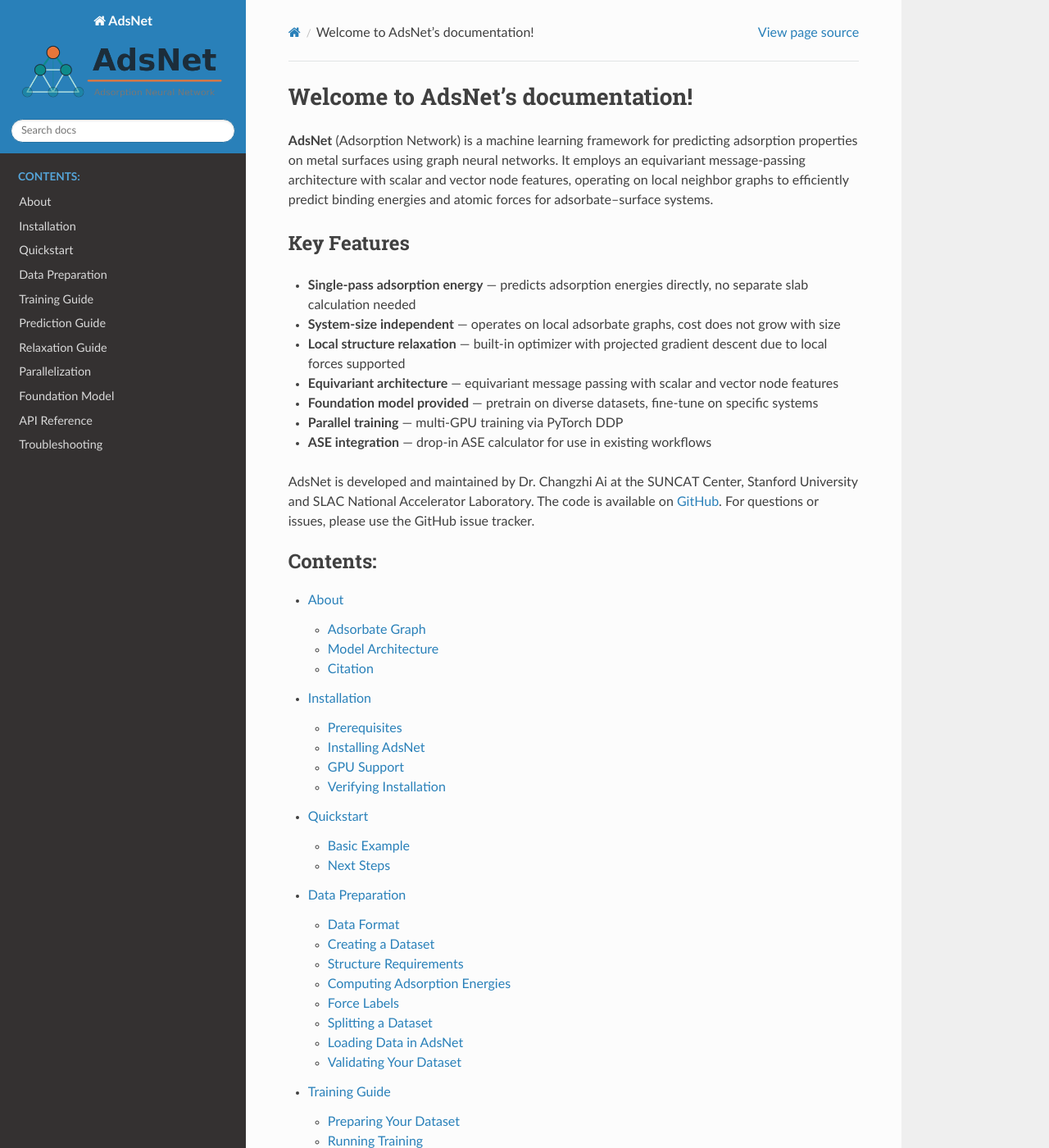
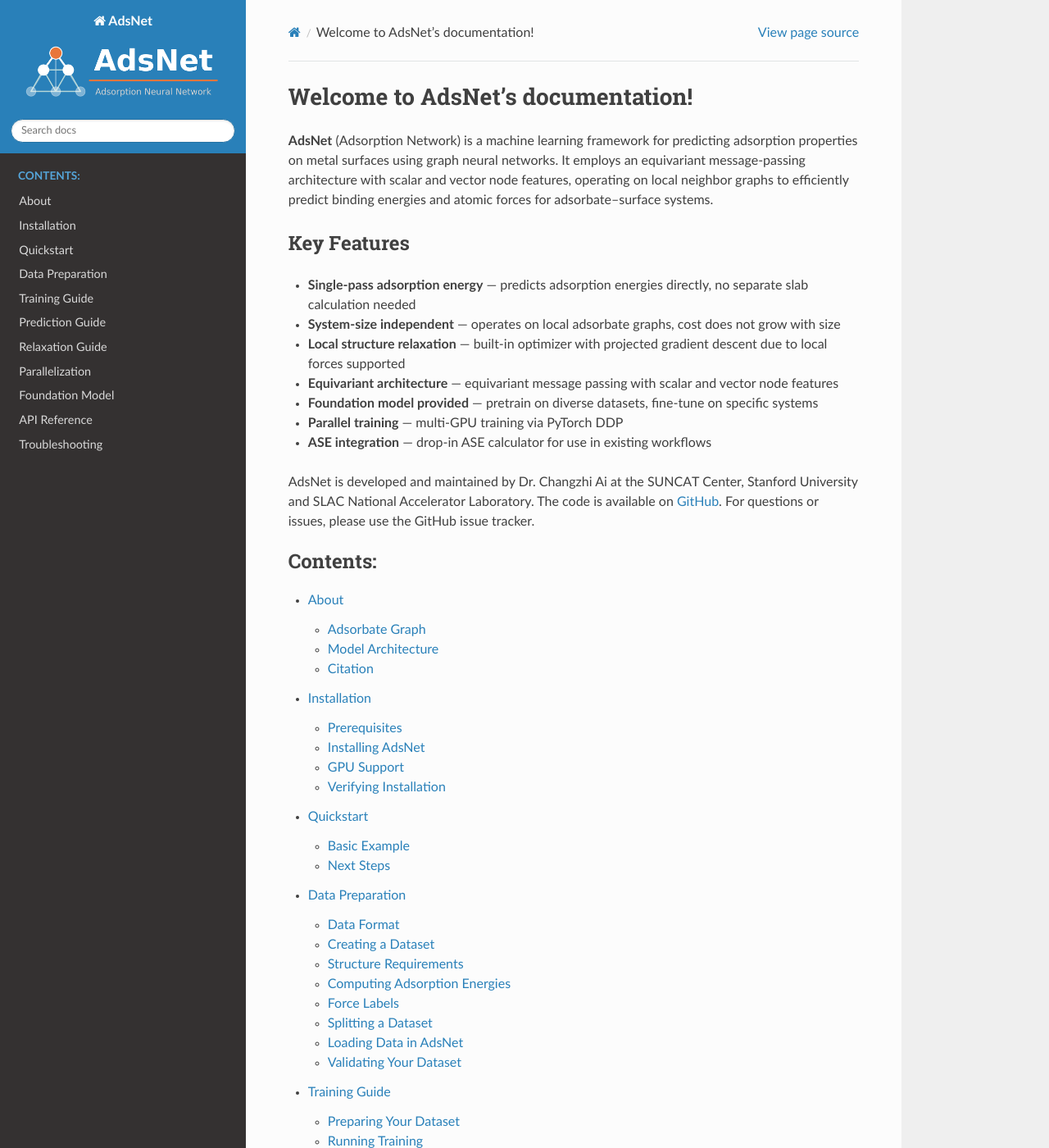
Before and after one commit to changzhiai/AdsNet, a Sphinx documentation site: the page built from docs/source/index.rst, in a window 1280 px wide and 1400 px high. Shown: the whole window at 82% size. Built offline with Sphinx 7.4.7 and the Read the Docs theme 3.1.0, drawn with Linux system fonts in a browser that asks for light colours.

Commit message:
Update docs and favicon

```diff
--- /dev/null
+++ b/docs/source/_static/custom.css
@@ -0,0 +1,5 @@
+.wy-side-nav-search img.logo {
+    background: white;
+    padding: 6px 10px;
+    border-radius: 4px;
+}
--- a/docs/source/_static/images/logo.py
+++ b/docs/source/_static/images/logo.py
@@ -89,4 +89,6 @@ plt.subplots_adjust(left=0, right=1, top=1, bottom=0)
 out = "/Users/changzhi/Library/CloudStorage/OneDrive-SLACNationalAcceleratorLaboratory/SLAC/AdsNet/docs/source/_static/images/"
 fig.savefig(out + "logo.svg", bbox_inches="tight", facecolor="none", pad_inches=0, transparent=True)
 fig.savefig(out + "logo.png", dpi=300, bbox_inches="tight", facecolor="none", pad_inches=0, transparent=True)
-print("Saved logo.svg and logo.png")
+fig.savefig(out + "logo_white.png", dpi=300, bbox_inches="tight", facecolor="white", pad_inches=0.05)
+fig.savefig(out + "logo_white.svg", bbox_inches="tight", facecolor="white", pad_inches=0.05)
+print("Saved logo.svg, logo.png, logo_white.png, logo_white.svg")
--- a/docs/source/conf.py
+++ b/docs/source/conf.py
@@ -16,6 +16,7 @@ import sphinx_rtd_theme
 
 html_theme = 'sphinx_rtd_theme'
 html_logo = '_static/images/logo.png'
+html_favicon = '_static/images/favicon.png'
 
 extensions = [
     'sphinx.ext.autodoc',
@@ -27,3 +28,5 @@ extensions = [
 autodoc_mock_imports = ['torch', 'ase', 'numpy', 'asap3', 'scipy']
 
 autodoc_class_signature = 'mixed'
+
+html_css_files = ['custom.css']
```
Also changed, not shown: docs/source/_static/images/favicon.png (added), docs/source/_static/images/favicon.svg (added), docs/source/_static/images/favicon_v1.png (added), docs/source/_static/images/favicon_v1.svg (added), docs/source/_static/images/icon.png (deleted), docs/source/_static/images/icon.svg (deleted), docs/source/_static/images/logo.png, docs/source/_static/images/logo.svg, docs/source/_static/images/logo_v1.png (added), docs/source/_static/images/logo_v1.svg (added).
